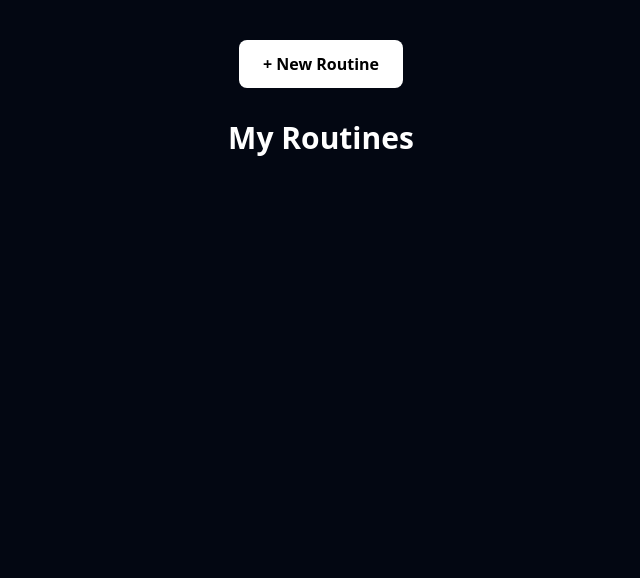
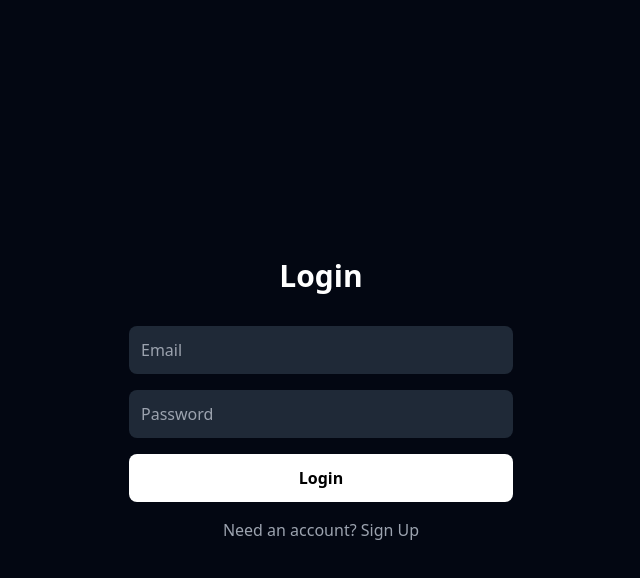
Before and after one commit to alexandrafs5/gym-tracker, a React (Vite) app: page / in a window 1280 px wide. Shown: the top 578 px of the page, without its empty margins (319-959 px from the left). Built offline with nearby package versions, Linux system fonts and the light colour scheme.

Commit message:
feat: add Supabase authentication flow and protected app access

```diff
--- a/package.json
+++ b/package.json
@@ -10,6 +10,7 @@
     "preview": "vite preview"
   },
   "dependencies": {
+    "@supabase/supabase-js": "^2.105.3",
     "react": "^19.2.5",
     "react-dom": "^19.2.5",
     "vite-plugin-pwa": "^1.2.0"
--- a/src/App.tsx
+++ b/src/App.tsx
@@ -4,6 +4,9 @@ import RoutineBuilderPage from "./pages/RoutineBuilderPage";
 import ActiveWorkoutPage from "./pages/ActiveWorkoutPage";
 import type { Routine, ActiveWorkout } from "./types/workout";
 import { loadRoutines, saveRoutines } from "./utils/storage";
+import type { Session } from "@supabase/supabase-js";
+import { supabase } from "./lib/supabase";
+import LoginPage from "./pages/LoginPage";
 
 type View = "home" | "builder" | "workout";
 
@@ -17,6 +20,9 @@ function App() {
     );
 
     const [routineToDelete, setRoutineToDelete] = useState<string | null>(null);
+
+    const [session, setSession] = useState<Session | null>(null);
+    const [loadingAuth, setLoadingAuth] = useState(true);
 
     useEffect(() => {
         saveRoutines(routines);
@@ -34,6 +40,40 @@ function App() {
             }, 600);
         }
     }, []);
+
+    useEffect(() => {
+        const getSession = async () => {
+            const {
+                data: { session },
+            } = await supabase.auth.getSession();
+            setSession(session);
+            setLoadingAuth(false);
+        };
+
+        getSession();
+
+        const {
+            data: { subscription },
+        } = supabase.auth.onAuthStateChange((_event, session) => {
+            setSession(session);
+        });
+
+        return () => {
+            subscription.unsubscribe();
+        };
+    }, []);
+
+    if (loadingAuth) {
+        return (
+            <div className="min-h-screen bg-gray-950 text-white flex items-center justify-center">
+                Loading...
+            </div>
+        );
+    }
+
+    if (!session) {
+        return <LoginPage />;
+    }
 
     const handleCreate = () => {
         setEditingRoutine(null);
--- /dev/null
+++ b/src/lib/supabase.ts
@@ -0,0 +1,9 @@
+import { createClient } from "@supabase/supabase-js";
+
+const supabaseUrl = "https://nscwwhqvnpytgxrxylid.supabase.co";
+const supabaseAnonKey = "sb_publishable_ELxo__SOKLHoWTpyA0EAIw_ZwEIN4-d";
+
+export const supabase = createClient(
+    supabaseUrl,
+    supabaseAnonKey
+);
--- a/src/pages/HomePage.tsx
+++ b/src/pages/HomePage.tsx
@@ -1,4 +1,5 @@
 import type { Routine } from "../types/workout";
+import { supabase } from "../lib/supabase";
 
 interface HomePageProps {
     onCreateRoutine: () => void;
@@ -17,6 +18,13 @@ function HomePage({
 }: HomePageProps) {
     return (
         <div className="min-h-screen bg-gray-950 text-white flex flex-col items-center px-6 py-10">
+            <button
+                onClick={() => supabase.auth.signOut()}
+                className="absolute top-4 left-4 text-gray-400"
+            >
+                Logout
+            </button>
+
             <button
                 onClick={onCreateRoutine}
                 className="bg-white text-black px-6 py-3 rounded-lg font-semibold mb-8"
@@ -41,7 +49,7 @@ function HomePage({
 
                         <button
                             onClick={() => onEditRoutine(routine)}
-                            className="text-center w-full"
+                            className="text-left w-full"
                         >
                             <h2 className="text-xl font-semibold">
                                 {routine.name}
--- /dev/null
+++ b/src/pages/LoginPage.tsx
@@ -0,0 +1,74 @@
+import { useState } from "react";
+import { supabase } from "../lib/supabase";
+
+function LoginPage() {
+    const [email, setEmail] = useState("");
+    const [password, setPassword] = useState("");
+    const [isSignup, setIsSignup] = useState(false);
+
+    const handleAuth = async () => {
+        if (isSignup) {
+            const { error } = await supabase.auth.signUp({
+                email,
+                password,
+            });
+
+            if (error) {
+                alert(error.message);
+            } else {
+                alert("Check your email for confirmation.");
+            }
+        } else {
+            const { error } = await supabase.auth.signInWithPassword({
+                email,
+                password,
+            });
+
+            if (error) {
+                alert(error.message);
+            }
+        }
+    };
+
+    return (
+        <div className="min-h-screen bg-gray-950 text-white flex flex-col justify-center items-center px-6">
+            <h1 className="text-3xl font-bold mb-8">
+                {isSignup ? "Sign Up" : "Login"}
+            </h1>
+
+            <input
+                type="email"
+                placeholder="Email"
+                value={email}
+                onChange={(e) => setEmail(e.target.value)}
+                className="w-full max-w-sm p-3 rounded-lg bg-gray-800 mb-4"
+            />
+
+            <input
+                type="password"
+                placeholder="Password"
+                value={password}
+                onChange={(e) => setPassword(e.target.value)}
+                className="w-full max-w-sm p-3 rounded-lg bg-gray-800 mb-4"
+            />
+
+            <button
+                onClick={handleAuth}
+                className="bg-white text-black px-6 py-3 rounded-lg font-semibold w-full max-w-sm"
+            >
+                {isSignup ? "Create Account" : "Login"}
+            </button>
+
+            <button
+                onClick={() => setIsSignup(!isSignup)}
+                className="mt-4 text-gray-400"
+            >
+                {isSignup
+                    ? "Already have an account? Login"
+                    : "Need an account? Sign Up"}
+            </button>
+        </div>
+    );
+}
+
+export default LoginPage;
```
Also changed, not shown: 1 other file (tests, documents, lock files or other folders).
